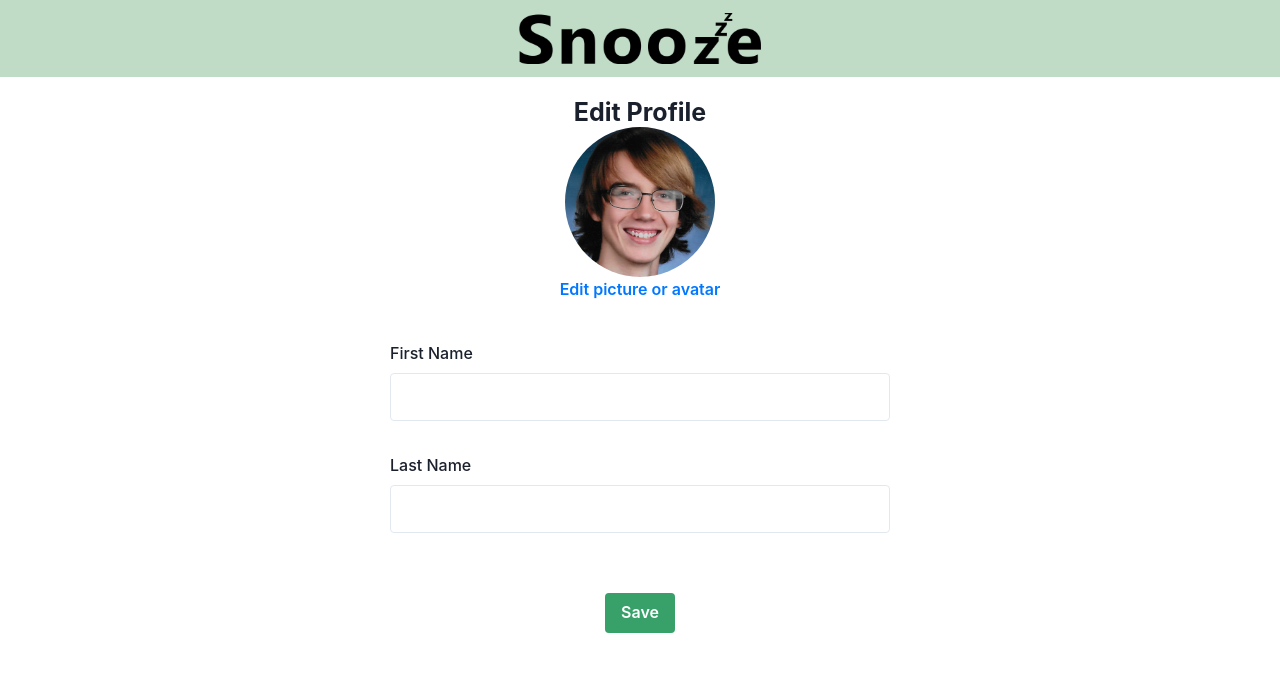
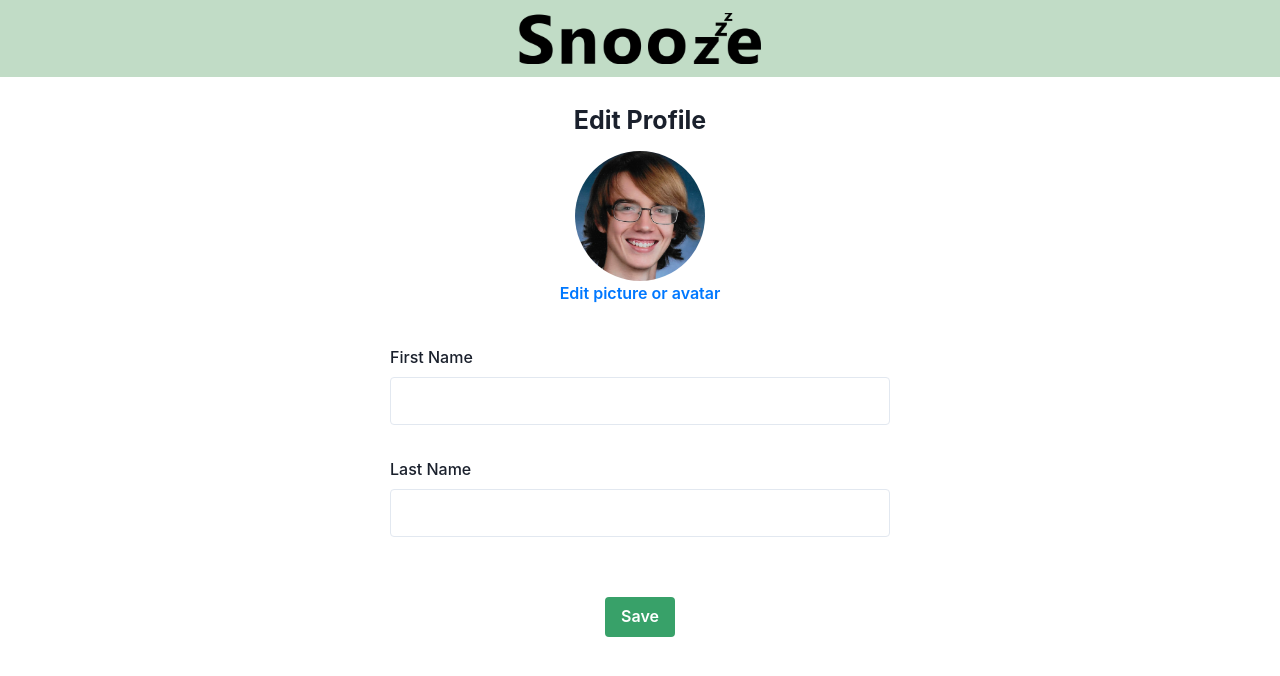
Before and after one commit to Silber01/Snooze, a React (Vite) app in the folder frontend/: page /editprofile in a window 1280 px wide. Shown: the top 676 px of the page. Built offline with nearby package versions, Linux system fonts and the light colour scheme.

Commit message:
fixed snooze logo size on profilepage

```diff
--- a/frontend/src/profilePage/EditProfile.jsx
+++ b/frontend/src/profilePage/EditProfile.jsx
@@ -43,13 +43,14 @@ const EditProfile = ({ user }) => {
   return (
     <>
     <SnoozeHeader />
-    <Heading align='center' fontSize={25} mt={5}>
+    <Heading align='center' fontSize={25} mt={7}>
       Edit Profile
     </Heading>
     <Box align='center'>
       <Image
+      mt={4}
       borderRadius='full'
-      boxSize='150px'
+      boxSize='130px'
       src={image}
       alt=''
       />
--- a/frontend/src/theme.js
+++ b/frontend/src/theme.js
@@ -54,6 +54,7 @@ export const colors = {
   indiepink: "#F2DFDF",
   lightpink:"#eecaca",
   pink:"#F5C2C2",
+  darkGray:"#E2E7E3",
   selectedSwitch: {
     50: switchColorScheme,
     100: switchColorScheme,
```
Also changed, not shown: frontend/src/profilePage/ProfilePage.jsx (+3 -3 lines).
